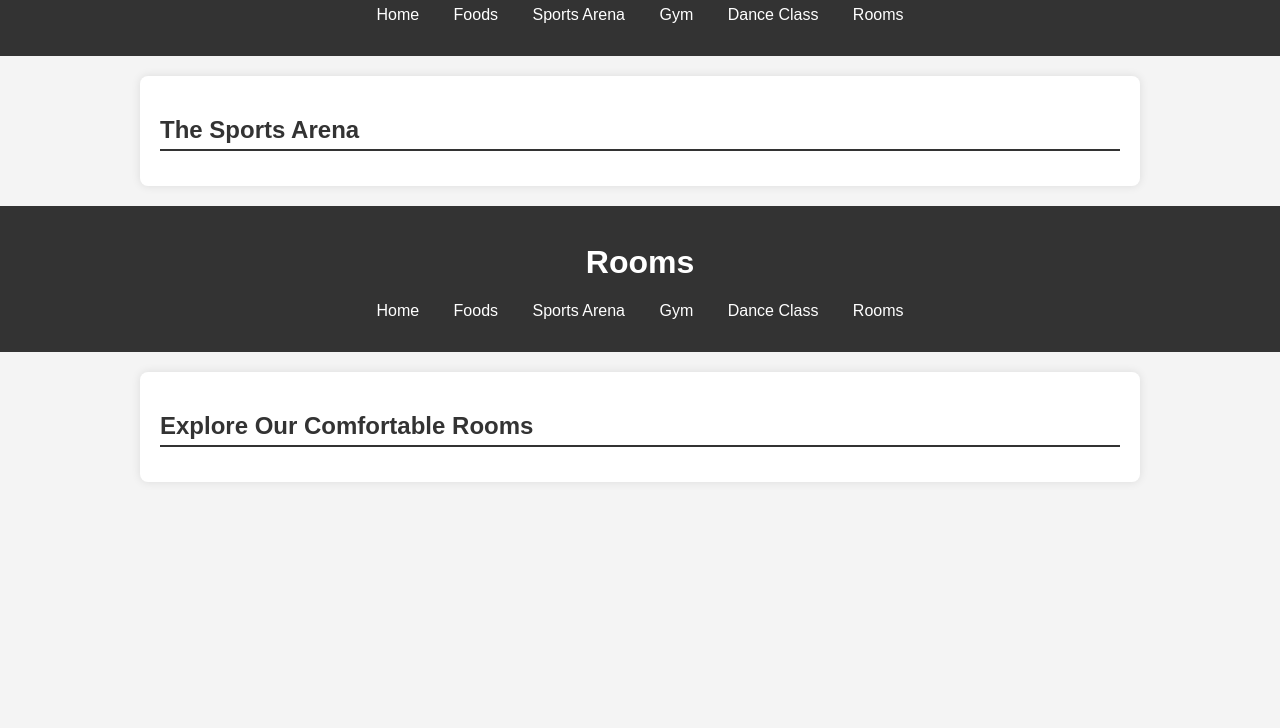
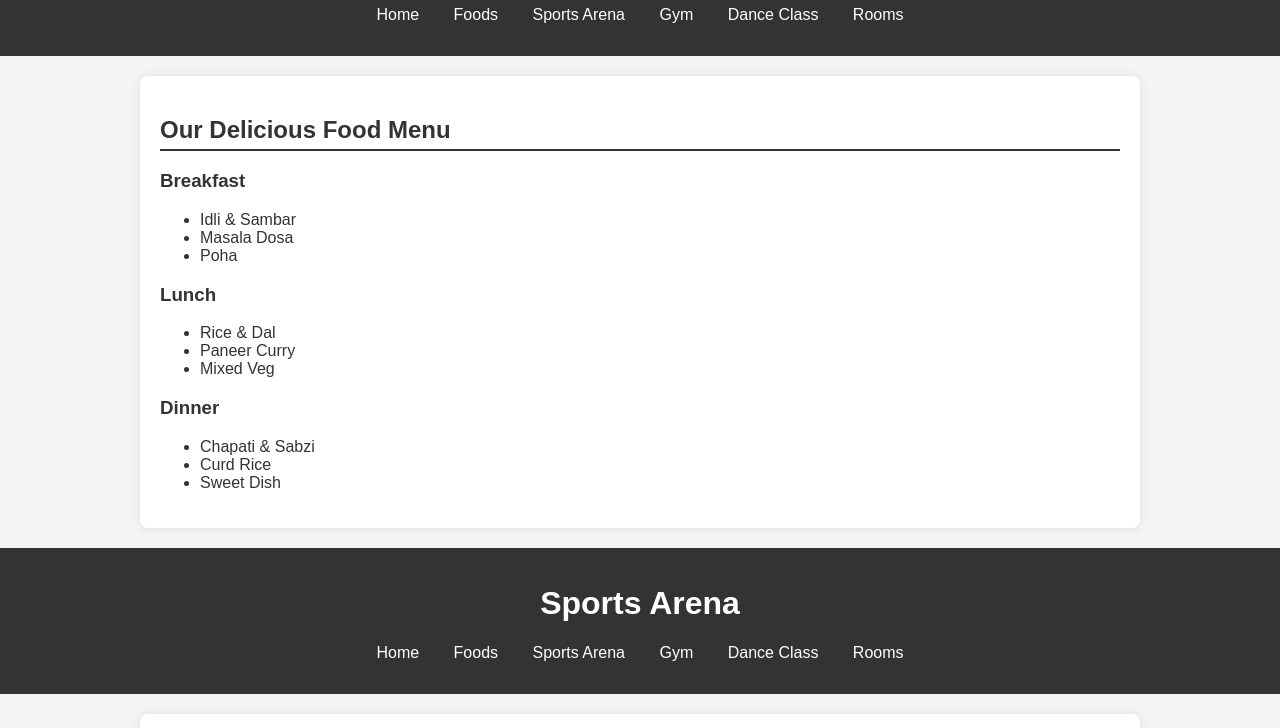
Before and after one commit to adonishaa04/runtime-1, a plain HTML site: page index.html in a window 1280 px wide. Shown: the part 974-1702 px from the top of the page. Before the commit the page ends 1476 px from the top, so only its background shows below. Drawn offline with Linux system fonts and the light colour scheme.

Commit message:
commiting terror-3.4

```diff
--- a/index.html
+++ b/index.html
@@ -139,6 +139,66 @@
 <head>
     <meta charset="UTF-8">
     <meta name="viewport" content="width=device-width, initial-scale=1.0">
+    <title>Foods - Hostel Management System</title>
+    <link rel="stylesheet" href="styles.css">
+</head>
+<body>
+    <header>
+        <h1>Hostel Management System</h1>
+        <nav>
+            <ul class="nav-menu">
+                <li><a href="index.html">Home</a></li>
+                <li><a href="foods.html" class="active">Foods</a></li>
+                <li><a href="sports.html">Sports Arena</a></li>
+                <li><a href="gym.html">Gym</a></li>
+                <li><a href="dance.html">Dance Class</a></li>
+                <li><a href="rooms.html">Rooms</a></li>
+            </ul>
+        </nav>
+    </header>
+
+    <main class="container">
+        <section class="food-section">
+            <h2>Our Delicious Food Menu</h2>
+            <div class="food-menu">
+                <div class="food-item">
+                    <h3>Breakfast</h3>
+                    <ul>
+                        <li>Idli & Sambar</li>
+                        <li>Masala Dosa</li>
+                        <li>Poha</li>
+                    </ul>
+                </div>
+                <div class="food-item">
+                    <h3>Lunch</h3>
+                    <ul>
+                        <li>Rice & Dal</li>
+                        <li>Paneer Curry</li>
+                        <li>Mixed Veg</li>
+                    </ul>
+                </div>
+                <div class="food-item">
+                    <h3>Dinner</h3>
+                    <ul>
+                        <li>Chapati & Sabzi</li>
+                        <li>Curd Rice</li>
+                        <li>Sweet Dish</li>
+                    </ul>
+                </div>
+            </div>
+        </section>
+    </main>
+
+    <footer>
+        <p>&copy; 2025 Hostel Management System. All rights reserved.</p>
+    </footer>
+</body>
+</html>
+
+<!DOCTYPE html><html lang="en">
+<head>
+    <meta charset="UTF-8">
+    <meta name="viewport" content="width=device-width, initial-scale=1.0">
     <title>Sports Arena - Hostel Management System</title>
     <link rel="stylesheet" href="styles.css">
 </head>
```
